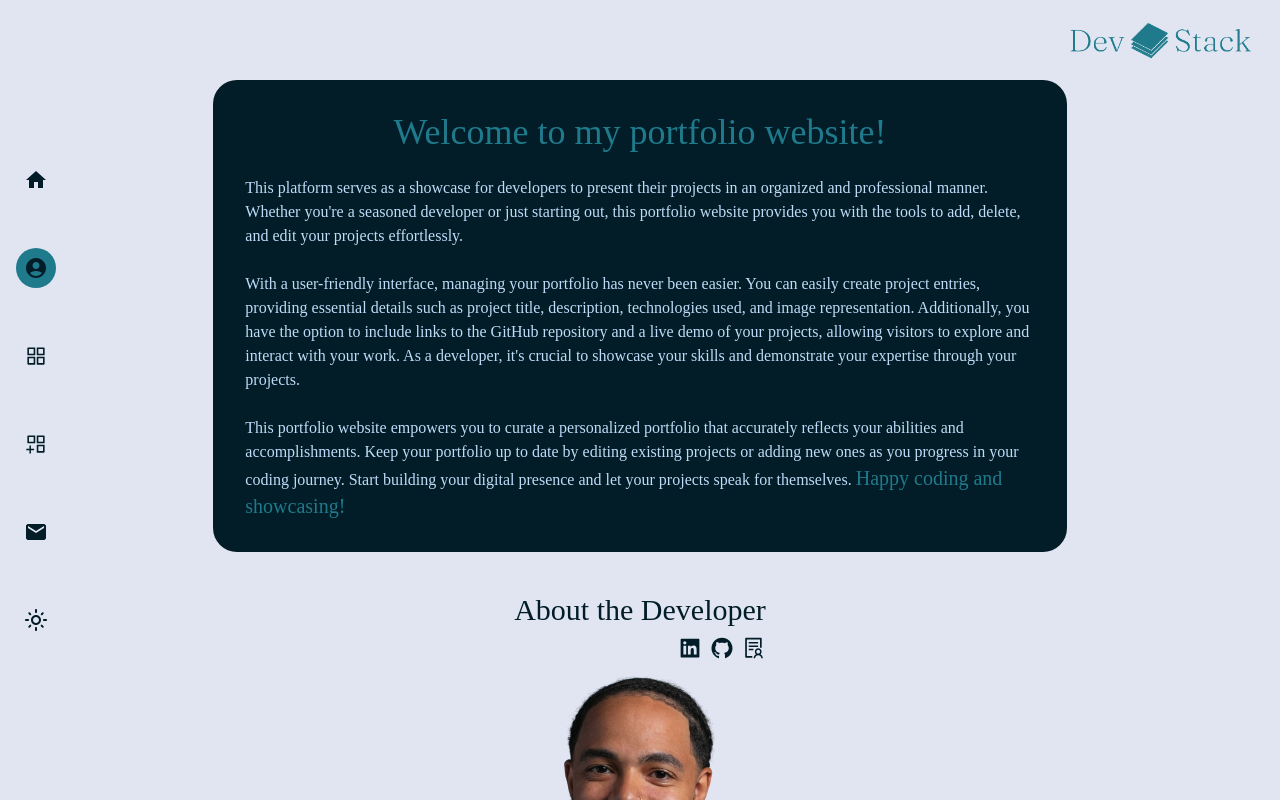
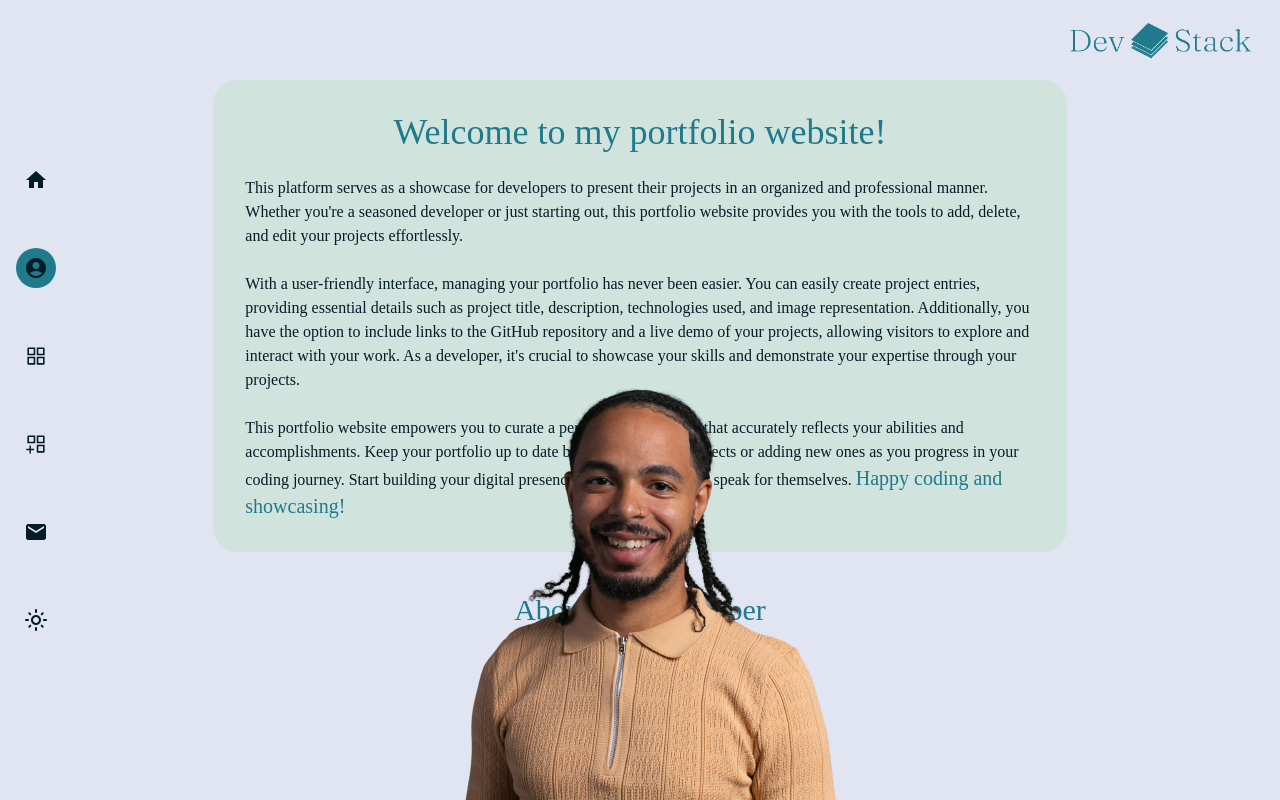
Before and after one commit to joshuanelsondev/devstack-project, a React (Create React App) app: page /about in a window 1280 px wide. Shown: the top 800 px of the page. Built offline with nearby package versions, Linux system fonts and the light colour scheme; what tailwindcss-dark-mode would draw is missing.

Commit message:
Handle themes for about page

```diff
--- a/src/Components/AboutComponent.js
+++ b/src/Components/AboutComponent.js
@@ -16,12 +16,12 @@ export default function AboutComponent() {
 
     return (
       <div className="h-full w-full flex flex-col items-center relative">
-        <div className="bg-dark p-8 min-w-[300px] w-11/12 md:w-8/12 h-fit rounded-3xl mt-20">
-          <h1 className="text-primary text-4xl text-center">
+        <div className="bg-secondary dark:bg-dark p-8 min-w-[300px] w-11/12 md:w-8/12 h-fit rounded-3xl mt-20">
+          <h1 className="text-primary dark:text-primary text-4xl text-center">
             Welcome to my portfolio website!
           </h1>
           <br />
-          <p className="text-blue text-md">
+          <p className="text-dark dark:text-blue text-md">
             This platform serves as a showcase for developers to present their
             projects in an organized and professional manner. Whether you're a
             seasoned developer or just starting out, this portfolio website
@@ -54,7 +54,7 @@ export default function AboutComponent() {
           <div>
             <h2
               onClick={toggleModal}
-              className="text-dark dark:text-blue text-3xl mt-10 cursor-pointer hover:text-primary hover:dark:text-dark"
+              className="text-primary dark:text-blue text-3xl mt-10 cursor-pointer hover:text-dark hover:dark:text-dark"
             >
               About the Developer
             </h2>
@@ -65,7 +65,7 @@ export default function AboutComponent() {
                 rel="noreferrer"
               >
                 <AiFillLinkedin
-                  className="cursor-pointer text-dark dark:text-blue hover:text-primary hover:dark:text-dark"
+                  className="cursor-pointer text-primary dark:text-blue hover:text-dark hover:dark:text-dark"
                   size={24}
                 />
               </a>
@@ -76,7 +76,7 @@ export default function AboutComponent() {
                 rel="noreferrer"
               >
                 <AiOutlineGithub
-                  className="cursor-pointer text-dark dark:text-blue hover:text-primary hover:dark:text-dark"
+                  className="cursor-pointer text-primary dark:text-blue hover:text-dark hover:dark:text-dark"
                   size={24}
                 />
               </a>
@@ -87,7 +87,7 @@ export default function AboutComponent() {
                 rel="noreferrer"
               >
                 <AiOutlineSolution
-                  className="cursor-pointer text-dark dark:text-blue hover:text-primary hover:dark:text-dark"
+                  className="cursor-pointer text-primary dark:text-blue hover:text-dark hover:dark:text-dark"
                   size={24}
                 />
               </a>
@@ -95,12 +95,12 @@ export default function AboutComponent() {
           </div>
 
           {showModal && (
-            <div className="flex flex-col gap-4 bg-dark mt-4 p-8 min-w-[300px] w-11/12 md:w-8/12 h-fit rounded-3xl absolute top-0 z-10">
-              <AiOutlineCloseSquare onClick={toggleModal} className="text-blue cursor-pointer hover:text-primary" size={20}/>
+            <div className="flex flex-col gap-4 bg-secondary dark:bg-dark mt-4 p-8 min-w-[300px] w-11/12 md:w-8/12 h-fit rounded-3xl absolute top-0 z-10">
+              <AiOutlineCloseSquare onClick={toggleModal} className="text-dark dark:text-blue cursor-pointer hover:text-primary hover:dark:text-primary" size={20}/>
               <h2 className="text-3xl text-primary text-center">
                 Joshua Nelson
               </h2>
-              <p className="text-blue text-md whitespace-break-spaces">
+              <p className="text-dark dark:text-blue text-md whitespace-break-spaces">
                 I am a full stack web developer fellow at Pursuit, an intensive
                 12-month software engineering fellowship with a 9% acceptance
                 rate. My journey in software engineering is driven by a deep
@@ -131,7 +131,7 @@ export default function AboutComponent() {
             </div>
           )}
           {!showModal && (
-            <img src={pursuit_headshot} alt="headshot" className="mt-4" />
+            <img src={pursuit_headshot} alt="headshot" className="mt-4 relative bottom-0 lg:absolute " />
           )}
         </div>
       </div>
--- a/src/Components/Nav.js
+++ b/src/Components/Nav.js
@@ -261,7 +261,7 @@ export default function Nav({ toggleMode }) {
               </div>
               <div className="relative">
                 <div
-                  className={`invisible dark:visible flex items-center gap-1 group cursor-pointer text-dark absolute`}
+                  className={`invisible dark:visible flex items-center gap-1 group hover:text-dark cursor-pointer absolute`}
                 >
                   <MdOutlineDarkMode
                     onClick={toggleTheme}
@@ -276,7 +276,7 @@ export default function Nav({ toggleMode }) {
                   </p>
                 </div>
                 <div
-                  className={`dark:invisible flex items-center gap-1 group cursor-pointer text-secondary`}
+                  className={`dark:invisible flex items-center gap-1 group cursor-pointer hover:text-dark text-secondary`}
                 >
                   <MdOutlineLightMode
                     onClick={toggleTheme}
@@ -284,7 +284,7 @@ export default function Nav({ toggleMode }) {
                     size={30}
                   />
                   <p
-                    className="text-sm font-semibold hover:scale-110 group-hover:scale-110"
+                    className="text-sm font-semibold hover:scale-110 group-hover: group-hover:scale-110"
                     onClick={toggleTheme}
                   >
                     Light
```
